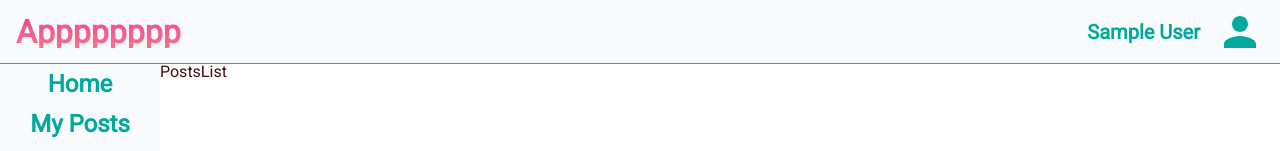
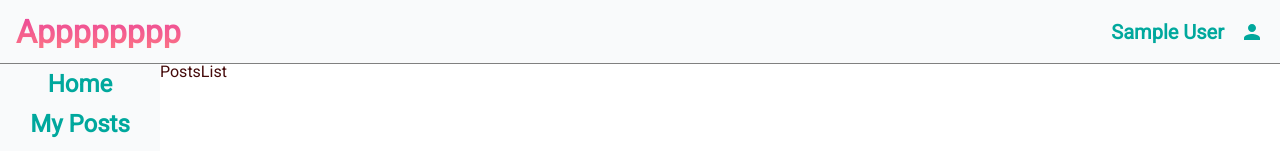
Before and after one commit to autom101/social-media-app, a React (Vite) app in the folder frontend/: page /home in a window 1280 px wide. Shown: the top 151 px of the page. Built offline with nearby package versions, Linux system fonts and the light colour scheme; sample sign-in values are in the browser's storage.

Commit message:
Change page header class to make it more specific

```diff
--- a/frontend/src/components/Header.jsx
+++ b/frontend/src/components/Header.jsx
@@ -6,7 +6,7 @@ import { useSelector } from "react-redux";
 const Header = () => {
   const user = useSelector((state) => state.user.userInfo);
   return (
-    <div className="header">
+    <div className="page-header">
       <h1>
         <Link to="/home" replace>
           Apppppppp
--- a/frontend/src/components/css/Header.css
+++ b/frontend/src/components/css/Header.css
@@ -1,4 +1,4 @@
-.header {
+.page-header {
   display: flex;
   justify-content: space-between;
   align-items: center;
@@ -12,7 +12,7 @@
   color: #00a89d;
 }
 
-.header h1 {
+.page-header h1 {
   font-size: 2rem;
   background: -webkit-linear-gradient(#ec4899, #fb7185);
   -webkit-background-clip: text;
@@ -20,7 +20,7 @@
   -webkit-text-fill-color: transparent;
 }
 
-.header .person {
+.page-header .person {
   display: flex;
   align-items: center;
   gap: 1rem;
@@ -28,15 +28,15 @@
   font-size: 1.25rem;
 }
 
-.header .person h2 {
+.page-header .person h2 {
   line-height: 100%;
 }
 
-.header .header-avatar {
+.page-header .page-header-avatar {
   height: 3rem;
   width: auto;
 }
 
-.header-avatar:hover {
+.page-header-avatar:hover {
   cursor: pointer;
 }
--- a/frontend/src/components/css/Home.css
+++ b/frontend/src/components/css/Home.css
@@ -7,13 +7,13 @@
   display: grid;
   grid-template-columns: 1fr 7fr;
   grid-template-rows: 4rem 1fr;
-  grid-template-areas: "header header" "sidebar view";
+  grid-template-areas: "page-header page-header" "sidebar view";
 
   position: relative;
 }
 
-.header {
-  grid-area: header;
+.page-header {
+  grid-area: page-header;
 }
 
 .sidebar {
```
